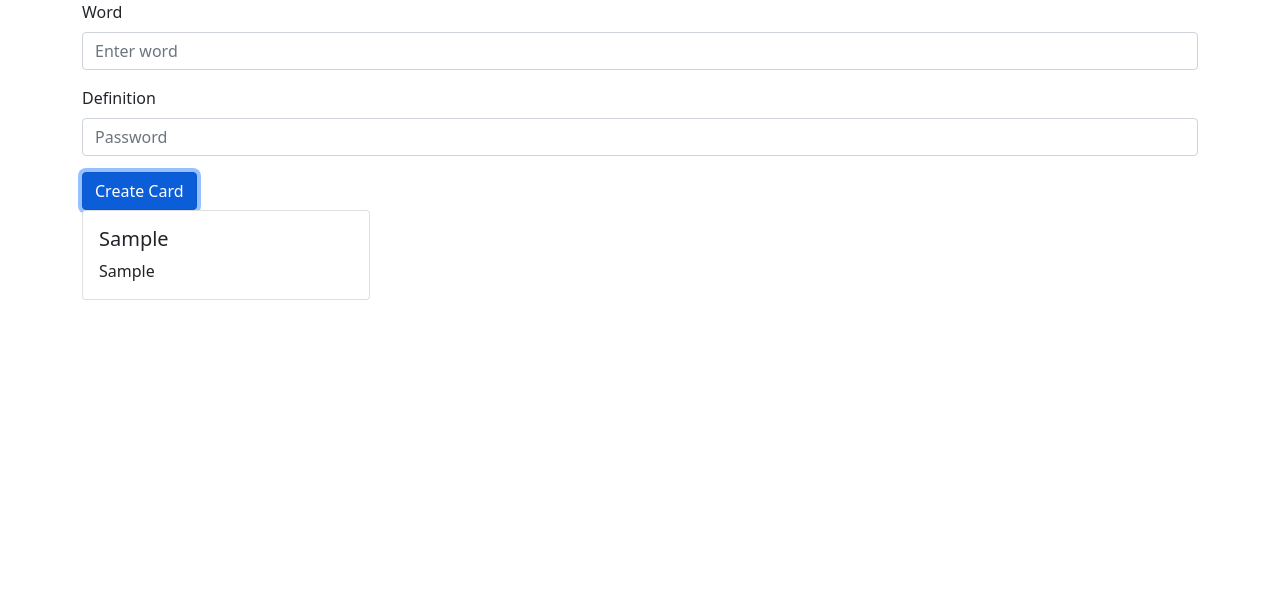
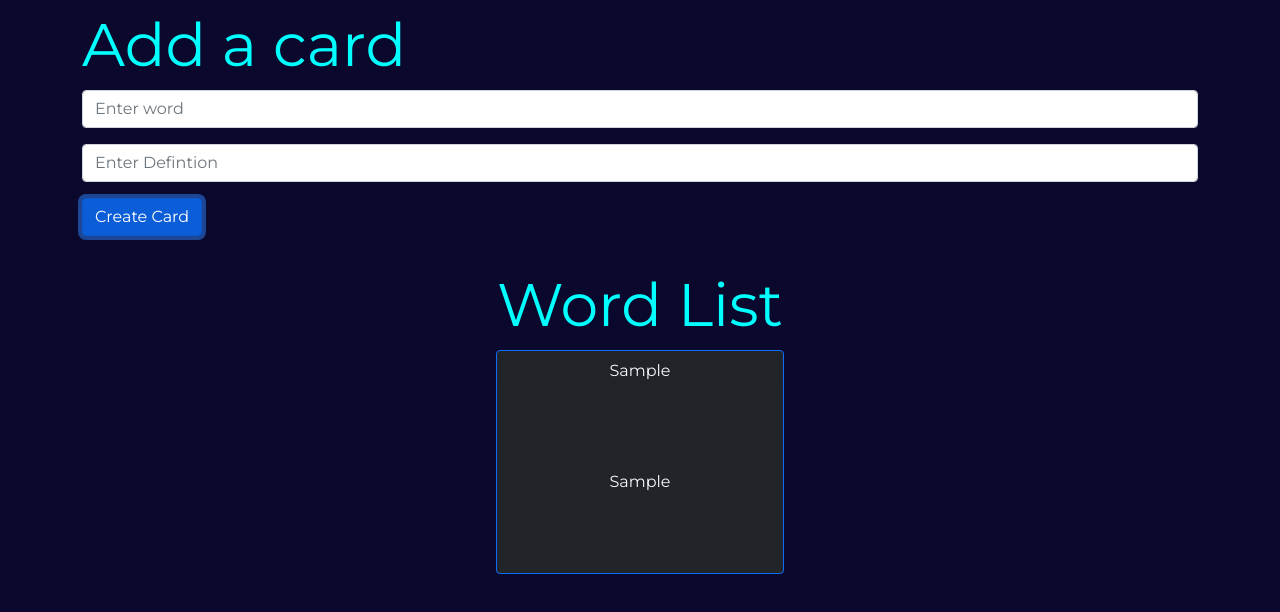
Before and after one commit to BrianCheung1/Flashcards, a React (Create React App) app in the folder client/: page / in a window 1280 px wide. Both pictures are taken after typing "Sample", "Sample" into the empty fields and a click on the button "Create Card". Shown: the top 612 px of the page. Built offline with nearby package versions, Linux system fonts and the light colour scheme; no server answers.

Commit message:
added some designs

```diff
--- /dev/null
+++ b/client/src/App.css
@@ -0,0 +1,34 @@
+@import url('https://fonts.googleapis.com/css2?family=Open+Sans:wght@700&family=Roboto:ital,wght@0,500;0,700;1,100&display=swap');
+@import url('https://fonts.googleapis.com/css2?family=Montserrat:wght@100;300;400&family=Open+Sans:wght@700&family=Roboto:ital,wght@0,300;0,500;0,700;1,100&display=swap');
+
+.App {
+    font-family: 'Montserrat', sans-serif;
+    /* font-family: 'Roboto', sans-serif; */
+    /* font-family: 'Open Sans', sans-serif; */
+    /* font-family: "Times New Roman", Times, serif; */
+    /* text-align: center; */
+    background-color: #0a092d;
+    height: 100%;
+    min-height: 100vh;
+  }
+
+.Cardform {
+    margin-bottom: 3vh;
+}
+
+.Flashcards {
+    text-align: center;
+    align-items: center;
+    justify-content: center;
+    display: flex;
+}
+
+.CardformTitle{
+    color: aqua;
+    font-size: 60px;
+}
+
+.FlashcardsTitle{
+    color: aqua;
+    font-size: 60px;
+}
--- a/client/src/components/words.js
+++ b/client/src/components/words.js
@@ -7,6 +7,8 @@ import Row from "react-bootstrap/Row";
 import Col from "react-bootstrap/Col";
 import Form from "react-bootstrap/Form";
 import Card from "react-bootstrap/Card";
+import Toast from "react-bootstrap/Toast";
+import "../App.css";
 
 class Words extends React.Component {
   //Test to see if we can connect to backend server
@@ -18,15 +20,16 @@ class Words extends React.Component {
 
   //variables we want to store to mongodb
   constructor(props) {
-    let data1 = []
+    let data = [];
     super(props);
     this.state = {
       word: "",
       defintion: "",
-      words: data1,
+      words: data,
     };
   }
 
+  //retrieves list of words from database on page load
   componentDidMount() {
     axios.get("/words").then((res) => {
       let terms = res.data;
@@ -37,13 +40,20 @@ class Words extends React.Component {
       });
     });
   }
+  //displays each word in the database onto a card
   wordsList() {
     return this.state.words.map((word) => {
       return (
-            <Col md="auto">
-            <Card style={{ width: "18rem" }}>
-              <Card.Body>
-                <Card.Title>{word.word}</Card.Title>
+        <Col xs="auto" md="auto">
+          <Card
+            style={{ width: "18rem", height: "14rem" }}
+            bg="dark"
+            text="light"
+            border="primary"
+            className="mb-3"
+          >
+            <Card.Header className="border-0">{word.word}</Card.Header>
+            <Card.Body className="Flashcards">
               {/* <Card.Subtitle className="mb-2 text-muted">
                   Card Subtitle
                 </Card.Subtitle> */}
@@ -51,8 +61,8 @@ class Words extends React.Component {
             </Card.Body>
           </Card>
         </Col>
-        )
-    })
+      );
+    });
   }
   //When user clicks sumbit, the word and defintion are transfered to to the backend
   //The backend then transfers it to the database
@@ -61,26 +71,29 @@ class Words extends React.Component {
 
     let something = {
       word: this.state.word,
-        defintion: this.state.defintion
-    }
+      defintion: this.state.defintion,
+    };
 
-    axios
-      .post("words/add", something)
-      .then(this.setState({
+    axios.post("words/add", something).then(
+      this.setState({
         words: this.state.words.concat(something),
-        }));
+      })
+    );
 
-    e.target.reset();
+    e.target.reset(); //resets the form to placeholders
   };
+
 
   render() {
     return (
+      <Container fluid className="App">
         <Container>
-        <Row className="justify-content-md-center">
+          <Row className="Cardform">
             <Col>
+            <div className="CardformTitle">Add a card</div>
               <Form onSubmit={this.submitHandler}>
                 <Form.Group className="mb-3" controlId="formBasicEmail">
-                <Form.Label>Word</Form.Label>
+                  {/* <Form.Label>Word</Form.Label> */}
                   <Form.Control
                     type="text"
                     placeholder="Enter word"
@@ -94,10 +107,10 @@ class Words extends React.Component {
                 </Form.Group>
 
                 <Form.Group className="mb-3" controlId="formBasicPassword">
-                <Form.Label>Definition</Form.Label>
+                  {/* <Form.Label>Definition</Form.Label> */}
                   <Form.Control
                     type="text"
-                  placeholder="Password"
+                    placeholder="Enter Defintion"
                     onChange={(e) => {
                       this.setState({
                         defintion: e.target.value,
@@ -106,15 +119,22 @@ class Words extends React.Component {
                     }}
                   />
                 </Form.Group>
-              <Button variant="primary" type="submit">
+                <Button
+                  variant="primary"
+                  type="submit"
+                >
                   Create Card
                 </Button>
               </Form>
             </Col>
           </Row>
-        <Row>
+
+          <Row className="Flashcards">
+
+          <div className="FlashcardsTitle">Word List</div>
             {this.wordsList()}
           </Row>
+        </Container>
       </Container>
     );
   }
```
Lines whose indentation alone changed are shown as unchanged.
